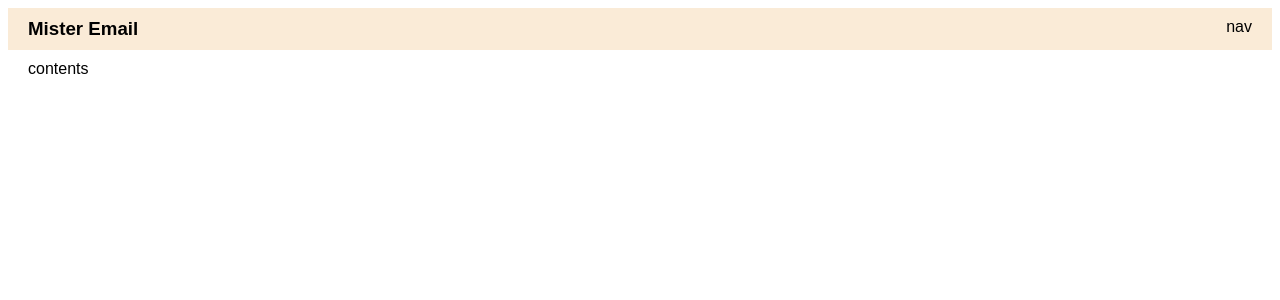
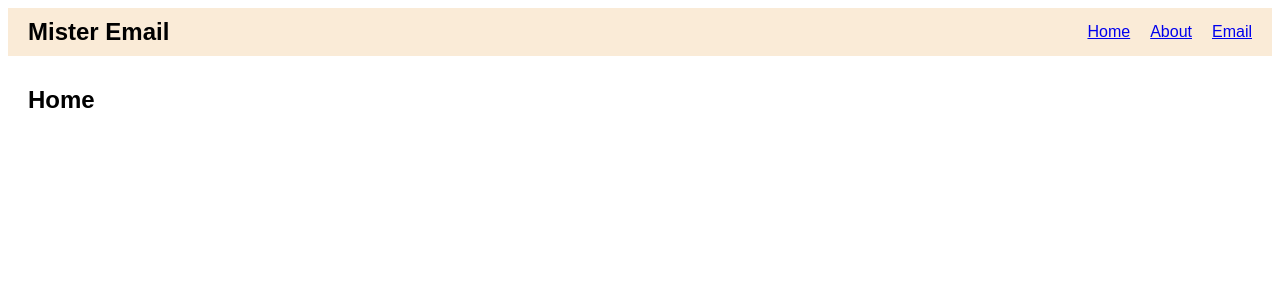
Before and after one commit to kerenduchan/kmail, a React (Vite) app: page / in a window 1280 px wide. Shown: the top 300 px of the page. Built offline with nearby package versions, Linux system fonts and the light colour scheme.

Commit message:
basic routing

```diff
--- a/package.json
+++ b/package.json
@@ -12,8 +12,11 @@
         "preview": "vite preview"
     },
     "dependencies": {
+        "history": "^5.3.0",
         "react": "^18.2.0",
-        "react-dom": "^18.2.0"
+        "react-dom": "^18.2.0",
+        "react-router": "^6.15.0",
+        "react-router-dom": "^6.15.0"
     },
     "devDependencies": {
         "@types/react": "^18.2.15",
--- a/src/App.jsx
+++ b/src/App.jsx
@@ -1,13 +1,27 @@
+import { Route, HashRouter as Router, Routes } from 'react-router-dom'
+
+// pages
+import { Home } from './pages/Home'
+import { About } from './pages/About'
+import { EmailIndex } from './pages/EmailIndex'
+
+// components
+import { AppHeader } from './cmps/AppHeader'
+
 function App() {
     return (
-        <section className="app">
-            <section className="app-topbar">
-                <h1 className="app-topbar-title">Mister Email</h1>
-                <nav className="app-topbar-nav">nav</nav>
+        <Router>
+            <section className="app">
+                <AppHeader />
+                <main>
+                    <Routes>
+                        <Route path="/" element={<Home />} />
+                        <Route path="/about" element={<About />} />
+                        <Route path="/email" element={<EmailIndex />} />
+                    </Routes>
+                </main>
             </section>
-
-            <main className="app-content">contents</main>
-        </section>
+        </Router>
     )
 }
 
--- a/src/assets/css/basics/base.css
+++ b/src/assets/css/basics/base.css
@@ -2,17 +2,6 @@ body {
     font-family: Arial, Helvetica, sans-serif;
 }
 
-.app-topbar {
-    display: flex;
-    justify-content: space-between;
-    background-color: antiquewhite;
+.app main {
     padding: 10px 20px;
 }
-
-.app-topbar-title {
-    margin: 0;
-}
-
-.app-content {
-    padding: 10px 20px;
-}
--- /dev/null
+++ b/src/assets/css/cmps/app-header.css
@@ -0,0 +1,16 @@
+.app-header {
+    display: flex;
+    justify-content: space-between;
+    align-items: center;
+    background-color: antiquewhite;
+    padding: 10px 20px;
+}
+
+.app-header h1 {
+    margin: 0;
+}
+
+.app-header nav {
+    display: flex;
+    gap: 20px;
+}
--- a/src/assets/css/index.css
+++ b/src/assets/css/index.css
@@ -1,2 +1,5 @@
-/*  Basics */
+/* Basics */
 @import 'basics/base.css';
+
+/* Components */
+@import 'cmps/app-header.css';
--- /dev/null
+++ b/src/cmps/AppHeader.jsx
@@ -0,0 +1,14 @@
+import { NavLink } from 'react-router-dom'
+
+export function AppHeader() {
+    return (
+        <header className="app-header">
+            <h1>Mister Email</h1>
+            <nav>
+                <NavLink to="/">Home</NavLink>
+                <NavLink to="/about">About</NavLink>
+                <NavLink to="/email">Email</NavLink>
+            </nav>
+        </header>
+    )
+}
--- /dev/null
+++ b/src/pages/About.jsx
@@ -0,0 +1,3 @@
+export function About() {
+    return <h1>About</h1>
+}
--- /dev/null
+++ b/src/pages/EmailIndex.jsx
@@ -0,0 +1,3 @@
+export function EmailIndex() {
+    return <h1>Email</h1>
+}
--- /dev/null
+++ b/src/pages/Home.jsx
@@ -0,0 +1,3 @@
+export function Home() {
+    return <h1>Home</h1>
+}
```
Also changed, not shown: 1 other file (tests, documents, lock files or other folders).
